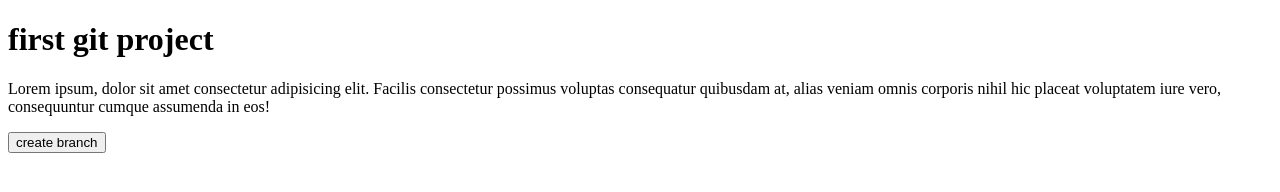
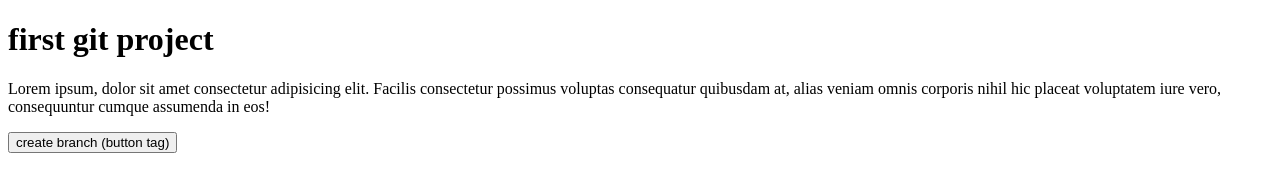
Before and after one commit to mdhaval7/first, a plain HTML site: page index.html in a window 1280 px wide. Drawn offline with Linux system fonts and the light colour scheme.

Commit message:
button tag write

```diff
--- a/index.html
+++ b/index.html
@@ -8,6 +8,6 @@
 <body>
     <h1>first git project</h1>
     <p>Lorem ipsum, dolor sit amet consectetur adipisicing elit. Facilis consectetur possimus voluptas consequatur quibusdam at, alias veniam omnis corporis nihil hic placeat voluptatem iure vero, consequuntur cumque assumenda in eos!</p>
-    <button>create branch</button>
+    <button>create branch (button tag)</button>
 </body>
 </html>
```
